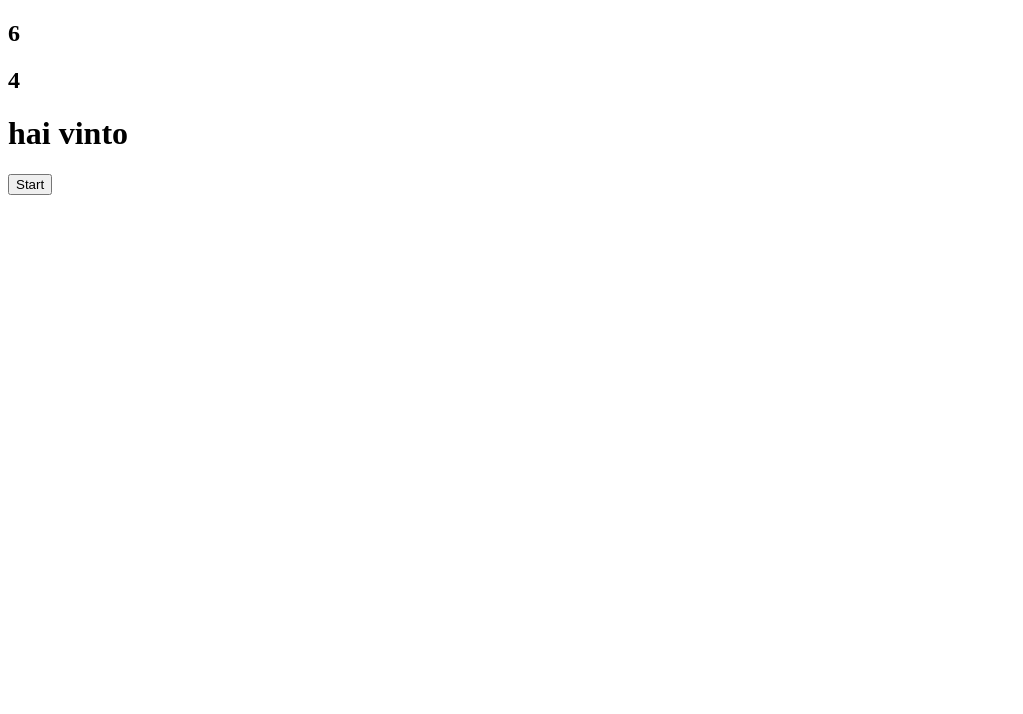
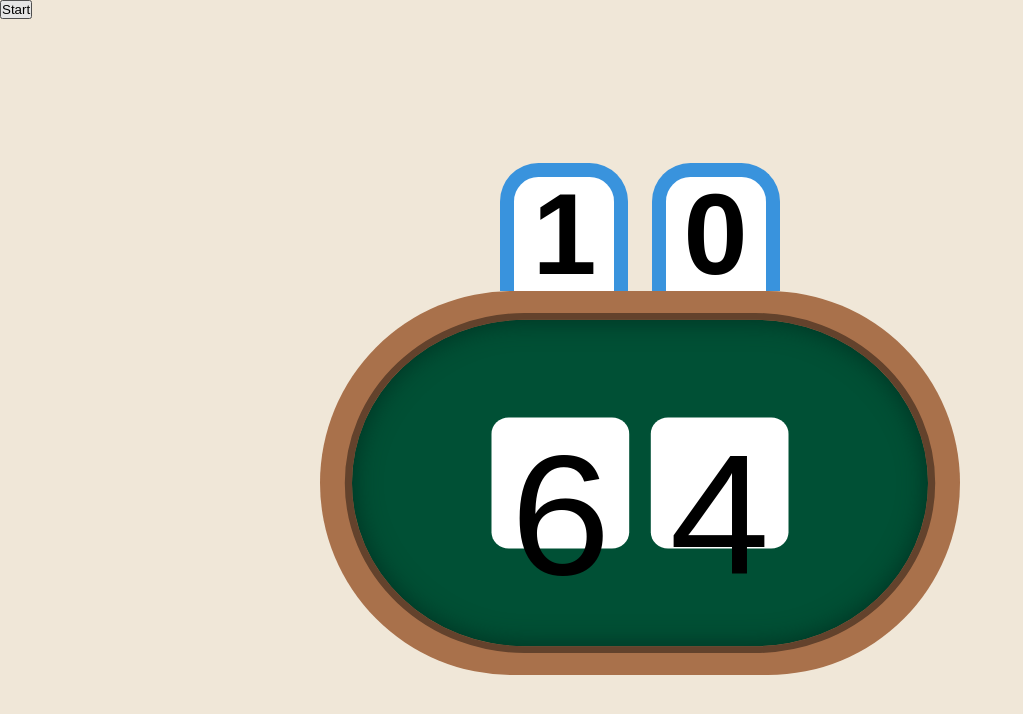
Before and after one commit to MarcoSandri/js-mail-dadi, a plain HTML site: page dice/index.html in a window 1280 px wide. Both pictures are taken after a click on the button "Start". Shown: the whole page, without its empty margins (0-1023 px from the left). Drawn offline with Linux system fonts and the light colour scheme.

Commit message:
Aggiunta interfaccia a dadi

```diff
--- a/dice/index.html
+++ b/dice/index.html
@@ -4,13 +4,47 @@
     <meta charset="UTF-8">
     <meta http-equiv="X-UA-Compatible" content="IE=edge">
     <meta name="viewport" content="width=device-width, initial-scale=1.0">
+    <link rel="stylesheet" href="style.css">
     <title>Document</title>
 </head>
 <body>
-    <h2 id="userResult"></h2>
-    <h2 id="computerResult"></h2>
     <h1 id="winlose"></h1>
     <button id="start">Start</button>
+
+        <div class="container">
+            <div class="scoreboard">
+                <div class="score" id="userScore">0</div>
+                <div class="score" id="computerScore">0</div>
+            </div>
+            <div class="table border">
+                <div class="table green">
+                    <div class="dice" id="userResult">
+                        3
+                        <div class="dot one" ></div>
+                        <div class="dot two" ></div>
+                        <div class="dot three" ></div>
+                        <div class="dot four" ></div>
+                        <div class="dot five" ></div>
+                        <div class="dot six" ></div>
+                        <div class="dot seven" ></div>
+                        <div class="dot eight" ></div>
+                        <div class="dot nine" ></div>
+                    </div>
+                    <div class="dice" id="computerResult">
+                        3
+                        <div class="dot"></div>
+                        <div class="dot"></div>
+                        <div class="dot"></div>
+                        <div class="dot"></div>
+                        <div class="dot"></div>
+                        <div class="dot"></div>
+                        <div class="dot"></div>
+                        <div class="dot"></div>
+                        <div class="dot"></div>
+                    </div>
+                </div>
+            </div>
+        </div>
 
     <script  src="main.js"></script>
 </body>
--- a/dice/main.js
+++ b/dice/main.js
@@ -1,24 +1,54 @@
-const dice = [1 , 2 , 3 , 4 , 5 , 6];
+// Facce dei dadi
+const diceOne = ['five'];
+const diceTwo = ['one' , 'nine'];
+const diceThree = ['three' , 'five' , 'seven'];
+const diceFour = ['one' , 'three' , 'seven' , 'nine'];
+const diceFive = ['one' , 'three' , 'five' , 'seven' , 'nine'];
+const diceSix = ['one' , 'three' , 'four' , 'six' , 'seven' , 'nine'];
+
 
 let start = document.getElementById("start");
 let user = document.getElementById("userResult");
 let computer = document.getElementById("computerResult");
-let result = document.getElementById("winlose");
+let userResult = document.getElementById("userScore");
+let computerResult = document.getElementById("computerScore");
+
+let winLose = document.getElementById("winlose");
+
+let userScore = 0;
+let computerScore = 0;
+
 
 start.addEventListener('click',
+
     function() {
-        let randomNumber = Math.floor(Math.random() * 6 + 1);
-        user.innerHTML = randomNumber;
-        randomNumber = Math.floor(Math.random() * 6 + 1);
-        computer.innerHTML = randomNumber;
 
-        if(user.innerHTML > computer.innerHTML) {
-            result.innerHTML = "hai vinto";
-        } else if(user.innerHTML < computer.innerHTML) {
-            result.innerHTML = "hai perso";
-        } else {
-            result.innerHTML = "pareggio";
+        let randomUserNumber = Math.floor(Math.random() * 6 + 1);
+        user.innerHTML = randomUserNumber;
+        let randomComputerNumber = Math.floor(Math.random() * 6 + 1);
+        computer.innerHTML = randomComputerNumber;
+
+        if(randomUserNumber > randomComputerNumber) {
+            userScore = userScore + 1;
+
+        } else if(randomUserNumber < randomComputerNumber) {
+            computerScore = computerScore + 1;
+
         }
+
+        if(computerScore == 3) {
+            winLose.innerHTML = "Ha vinto il computer";
+            userScore = 0;
+            computerScore = 0;
+        } else if(userScore == 3) {
+            winLose.innerHTML = "Ha vinto il computer";
+            userScore = 0;
+            computerScore = 0;
+        }
+
+        userResult.innerHTML = userScore;
+        computerResult.innerHTML = computerScore;
+
     }
 
 );
--- a/dice/style.css
+++ b/dice/style.css
@@ -0,0 +1,93 @@
+* {
+    margin: 0;
+    padding: 0;
+    box-sizing: border-box;
+    font-family: sans-serif;
+}
+
+html {
+    font-size: 0.9vw;
+}
+
+body {
+    background-color: #f0e7d8;
+}
+
+.container {
+    height: 100vh;
+    width: 100vw;
+    display: flex;
+    flex-direction: column;
+    justify-content: center;
+    align-items: center;
+}
+
+.scoreboard {
+    display: flex;
+    justify-content: center;
+
+}
+
+.score {
+    margin: 0 0.9vw;
+    height: 10vw;
+    width: 10vw;
+    background-color: white;
+    border: 1.1vw solid #3993DD;
+    border-radius: 3vw 3vw 0 0;
+    border-bottom: none;
+    display: flex;
+    justify-content: center;
+    align-items: center;
+    font-size: 10rem;
+    font-weight: 700;
+}
+
+.table {
+    height: 30vw;
+    width: 50vw;
+    border-radius: 100vw;
+}
+
+.border {
+    background-color: #A9714B;
+}
+
+.green {
+    outline: 0.7vw solid #63422C;
+    background-color: #005035;
+    transform: scale(0.9, 0.85);
+    box-shadow: inset 0 0 30px #003121;
+    display: flex;
+    align-items: center;
+    justify-content: center;
+}
+
+.dice {
+    background-color: white;
+    width: 12vw;
+    height: 12vw;
+    margin: 0 0.9vw;
+    border-radius: 1.5vw;
+    display: flex;
+    flex-wrap: wrap;
+
+    /* qua test */
+    justify-content: center;
+    align-items: center;
+    font-size: 200px;
+}
+
+.dot {
+    width: 3vw;
+    height: 3vw;
+    margin: 0.5vw;
+    background-color: black;
+    border-radius: 50%;
+    display: none;
+}
+
+.two,
+.eight {
+    visibility: hidden;
+}
--- a/mail/main.js
+++ b/mail/main.js
@@ -6,7 +6,6 @@ for(let i=0; i < emailList.length; i++) {
 
     if (myEmail == emailList[i]) {
         login = 1;
-    } else {
     }
 }
 
```
